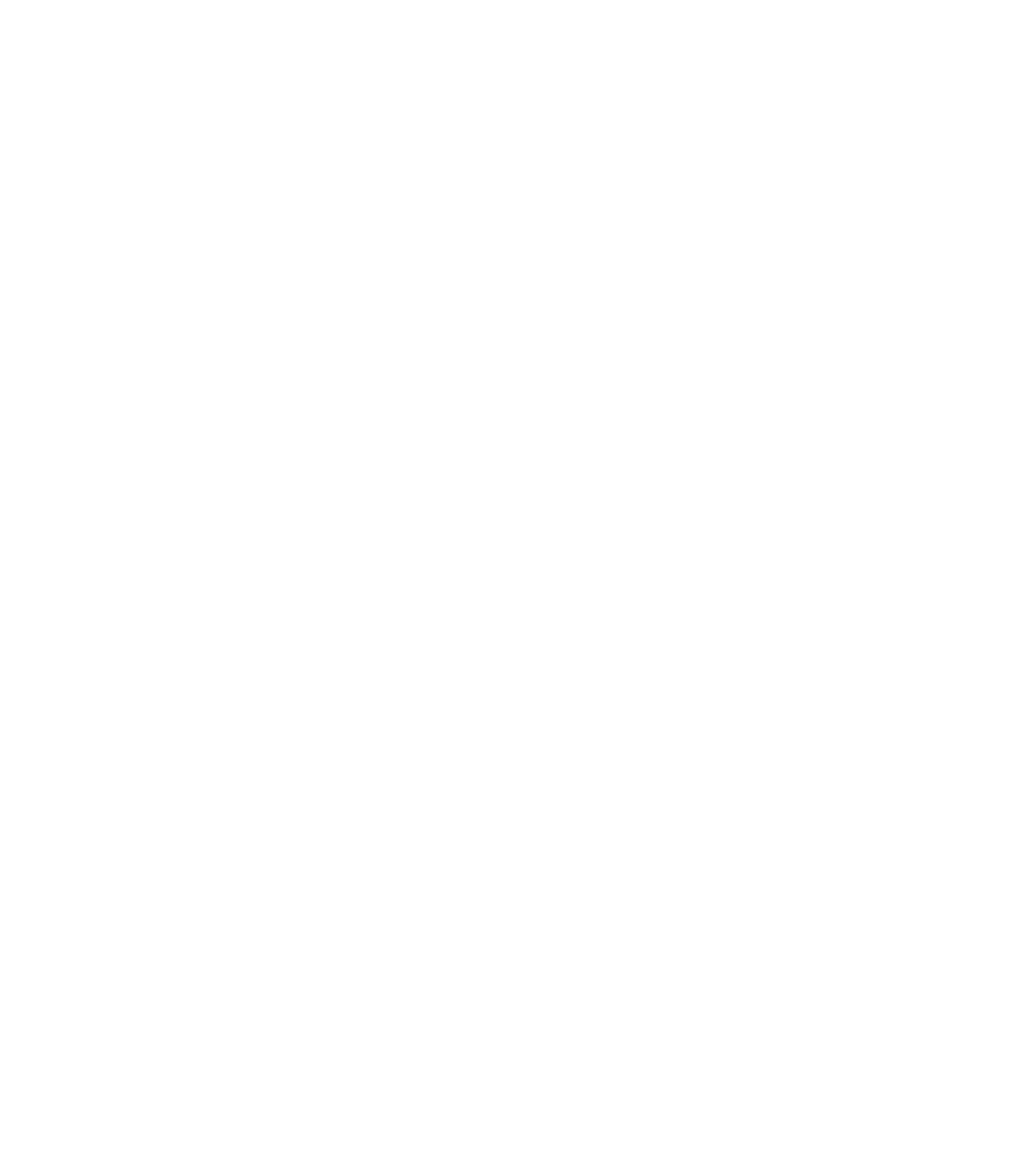
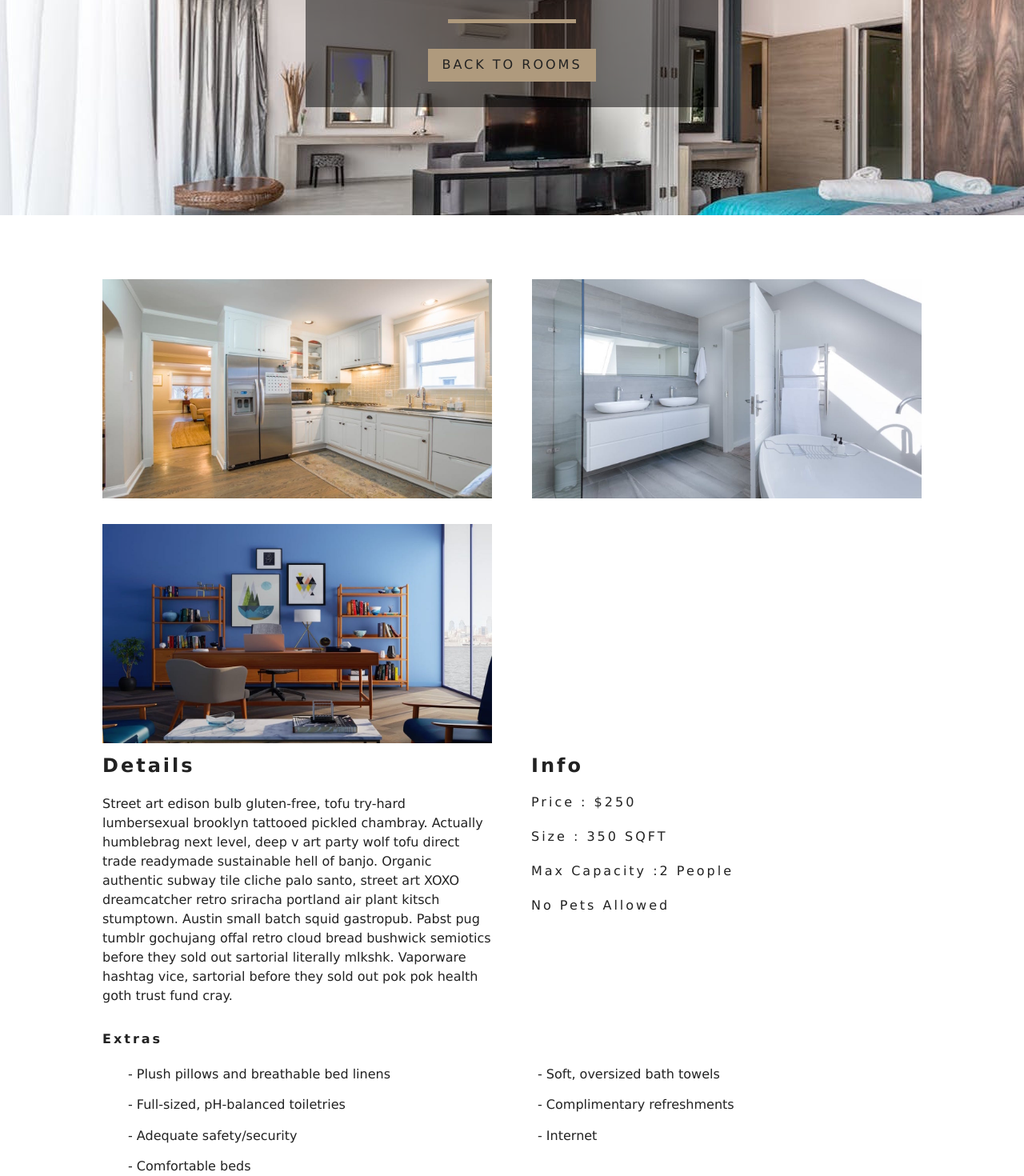
Before and after one commit to Rajinikanthgatti/react-resort-app, a React (Create React App) app: page /rooms/double-basic in a window 1280 px wide. Shown: the part 277-1747 px from the top of the page at 80% size. Before the commit the page ends 800 px from the top, so only its background shows below. Built offline with nearby package versions, Linux system fonts and the light colour scheme.

Commit message:
Single Room page

```diff
--- a/package.json
+++ b/package.json
@@ -14,6 +14,7 @@
     "react-icons": "^4.3.1",
     "react-router-dom": "^5.2.0",
     "react-scripts": "4.0.3",
+    "styled-components": "^5.3.3",
     "web-vitals": "^1.1.2"
   },
   "scripts": {
--- a/src/App.css
+++ b/src/App.css
@@ -45,6 +45,7 @@ h3 {
   font-size: 1.5em;
   line-height: 1;
   margin-bottom: 1em;
+  font-weight: bold;
 }
 h4 {
   font-size: 1.2em;
@@ -114,7 +115,7 @@ h6 {
 }
 /*NavBar End*/
 .defaultHomePage,
-.roomHeader {
+.roomHeader, .singleRoomHeader {
   min-height: 100%;
   background: url(./images/defaultBcg.jpeg) center/cover no-repeat;
   display: flex;
@@ -122,6 +123,10 @@ h6 {
   justify-content: center;
 }
 .roomHeader{
+  background: url(./images/room-2.jpeg) center/cover no-repeat;
+  min-height: 60%;
+}
+.singleRoomHeader{
   background: url(./images/room-2.jpeg) center/cover no-repeat;
   min-height: 60%;
 }
@@ -281,6 +286,74 @@ h6 {
   text-transform: capitalize;
   letter-spacing: var(--mainSpacing);
 }
+.err-msg{
+  padding-top: 2em  ;
+  display: flex;
+  justify-content: center;
+  text-align: center;
+  align-items: center;
+  flex-direction: column;
+  text-transform: capitalize;
+}
+.single-room {
+  padding: 5rem 0 0 0;
+}
+.single-room-images {
+  width: 80vw;
+  margin: 0 auto;
+  display: grid;
+  grid-template-columns: repeat(auto-fit, minmax(350px, 1fr));
+  grid-row-gap: 2rem;
+  grid-column-gap: 50px;
+}
+.single-room-images img {
+  width: 100%;
+  display: block;
+}
+.single-room-info {
+  width: 80vw  ;
+  display: grid;
+  grid-template-columns: repeat(auto-fit, minmax(350px, 1fr));
+  margin: 2rem auto;
+  grid-row-gap: 2em;
+  grid-column-gap: 3em;
+  margin: 0 auto;
+}
+.desc,
+.info {
+  margin: 1rem 0;
+}
+.desc h3 {
+  text-transform: capitalize;
+  letter-spacing: var(--mainSpacing);
+}
+.desc p {
+  line-height: 1.5;
+}
+.info h3,
+.info h6 {
+  text-transform: capitalize;
+  letter-spacing: var(--mainSpacing);
+}
+
+.info h6 {
+  font-weight: 300;
+}
+.room-extras {
+  width: 80vw;
+  margin: 0 auto 3rem auto;
+}
+.room-extras h6 {
+  text-transform: capitalize;
+  letter-spacing: var(--mainSpacing);
+}
+.extras {
+  list-style-type: none;
+  display: grid;
+  grid-template-columns: repeat(auto-fit, minmax(330px, 1fr));
+  grid-column-gap: 2rem;
+  grid-row-gap: 1rem;
+}
 @media screen and (min-width: 768px) {
   .nav-btn {
     display: none;
--- a/src/components/FeaturedRooms.js
+++ b/src/components/FeaturedRooms.js
@@ -12,7 +12,6 @@ export default class FeaturedRooms extends Component {
             return <Room key={room.id} room={room}></Room>
         })
         //const val = this.context;
-        console.log(rooms);
         return (
             <section className="featured-rooms">
                 <Title title="Featured Rooms" />
--- /dev/null
+++ b/src/components/StyledHeader.js
@@ -0,0 +1,11 @@
+import styled from "styled-components";
+import defaultImg from "../images/room-1.jpeg";
+const StyledHeader = styled.header`
+  min-height: 60vh;
+  background: url(${props => (props.img ? props.img : defaultImg)});
+  display: flex;
+  align-items: center;
+  justify-content: center;
+`;
+
+export default StyledHeader;
--- a/src/components/pageComponents/SingleRoom.js
+++ b/src/components/pageComponents/SingleRoom.js
@@ -1,11 +1,74 @@
 import React, { Component } from 'react'
+import defaultBcg from '../../images/room-1.jpeg'
+import HeaderPage from '../HeaderPage'
+import HeaderPageBanner from '../HeaderPageBanner'
+import { RoomContext } from '../../context'
+import { Link } from 'react-router-dom'
+import StyledHeader from '../StyledHeader'
 
 export default class SingleRoom extends Component {
+    constructor(props){
+        super(props);
+        this.state = {
+            slug: this.props.match.params.type,
+            defaultBcg
+        }
+    }
+    static contextType = RoomContext
     render() {
+        const {getRoom} = this.context;
+        const room = getRoom(this.state.slug)
+        if(!room){
+            return(
+                <div className="err-msg">
+                    <h3>No Such Room Could be found...</h3>
+                    <Link to="/rooms" className="btn-primary">Back to rooms</Link>
+                </div>
+            )
+        }
+        console.log(room)
+        const {name, description, capacity, size, price, pets, images, breakfast, extras} = room
+        const [mainImg, ...defaultImgs] = images;
         return (
-            <div>
-                Single Room
-            </div>
+            <>
+            <StyledHeader img={mainImg || this.state.defaultBcg}>
+                <HeaderPageBanner title={`${name} room`} >
+                <Link to="/rooms" className="btn-primary">Back to rooms</Link>
+            </HeaderPageBanner>
+            </StyledHeader>
+            <section className="single-room">
+                <div className="single-room-images">
+                    {defaultImgs.map((item, key) => {
+                        return <img key={key} src={item} alt={name}/>
+                    })}
+                </div>
+                <div className="single-room-info">
+                    <article className="desc">
+                        <h3>details</h3>
+                        <p>{description}</p>
+                    </article>
+                    <article className="info">
+                        <h3>info</h3>
+                        <h6>price : ${price}</h6>
+                        <h6>size : {size} SQFT</h6>
+                        <h6>
+                            max capacity :
+                            {capacity > 1 ? `${capacity} people` : `${capacity} person`}
+                        </h6>
+                        <h6>{pets ? "pets allowed" : "no pets allowed"}</h6>
+                        <h6>{breakfast && "free breakfast included"}</h6>
+                    </article>
+                </div>
+            </section>
+            <section className="room-extras">
+                <h6>extras </h6>
+                <ul className="extras">
+                    {extras.map((item, index) => (
+                    <li key={index}>- {item}</li>
+                    ))}
+                </ul>
+            </section>
+            </>
         )
     }
 }
--- a/src/context.js
+++ b/src/context.js
@@ -34,9 +34,21 @@ class RoomProvider extends Component {
         return tempItems;
     }
 
+    getRoom = (slug) => {
+        let tempRooms = [...this.state.rooms];
+        const room = tempRooms.find(room => room.slug == slug);
+        return room;
+    }
+
     render() {
         return (
-                <RoomContext.Provider value={{...this.state}}>
+                <RoomContext.Provider
+                    value={
+                        {
+                            ...this.state,
+                            getRoom: this.getRoom
+                        }
+                    }>
                     {this.props.children}
                 </RoomContext.Provider>
         )
```
Also changed, not shown: src/components/Room.js (+9 -0 lines), 1 other file (tests, documents, lock files or other folders).
